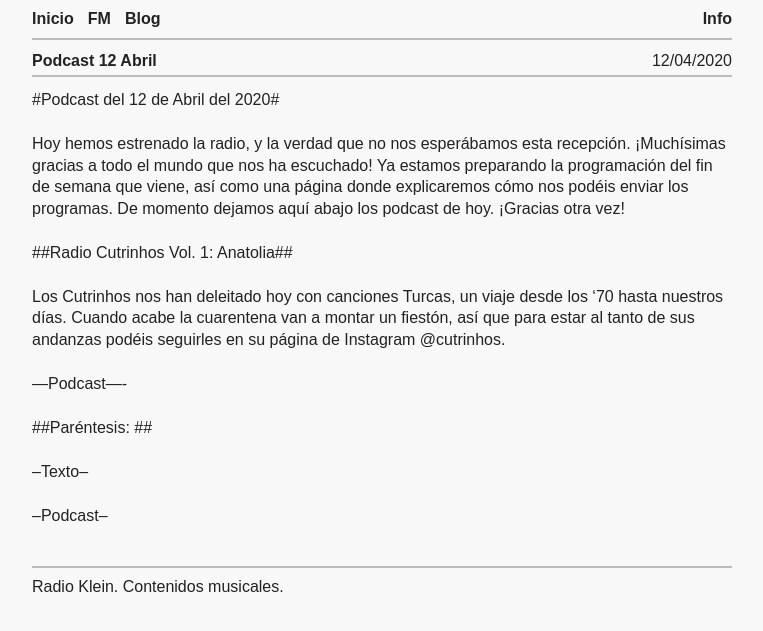
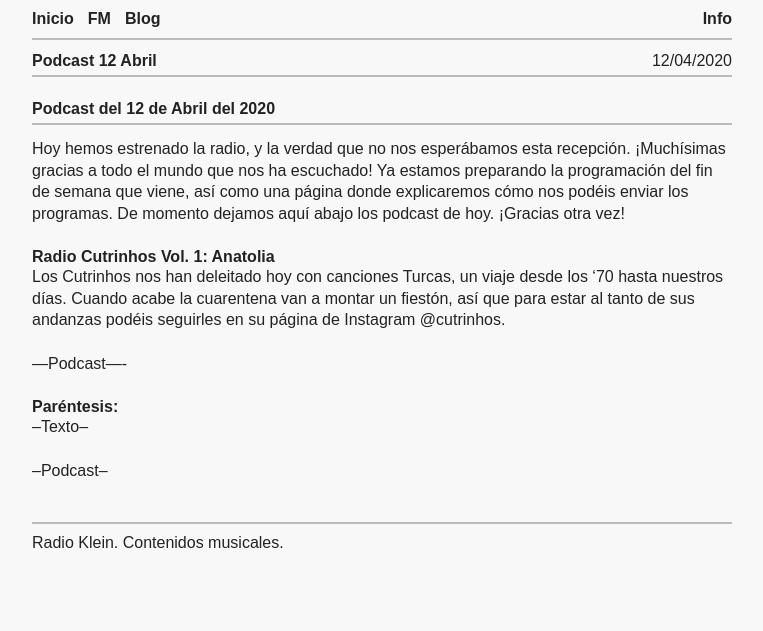
Before and after one commit to haztecaso/radio-klein, a Jekyll site: the page built from _posts/2020-04-12-podcast.md, in a window 1280 px wide. Shown: the top 631 px of the page, without its empty margins (258-1021 px from the left). Built offline with Jekyll 4.4.1, drawn with Linux system fonts in a browser that asks for light colours.

Commit message:
Automated commit

```diff
--- a/_posts/2020-04-12-podcast.md
+++ b/_posts/2020-04-12-podcast.md
@@ -3,7 +3,7 @@ layout: post
 date: 2020-04-12 20:19
 title: Podcast 12 Abril
 ---
-#Podcast del 12 de Abril del 2020#
+# Podcast del 12 de Abril del 2020
 
 
 Hoy hemos estrenado la radio, y la verdad que no nos esperábamos esta recepción. ¡Muchísimas gracias a todo el mundo que nos ha escuchado! Ya estamos preparando la programación del fin de semana que viene, así como una página donde explicaremos cómo nos podéis enviar los programas.
@@ -12,14 +12,14 @@ De momento dejamos aquí abajo los podcast de hoy.
 
 <!--more-->
 
-##Radio Cutrinhos Vol. 1: Anatolia##
+## Radio Cutrinhos Vol. 1: Anatolia
 
 Los Cutrinhos nos han deleitado hoy con canciones Turcas, un viaje desde los '70 hasta nuestros días. Cuando acabe la cuarentena van a montar un fiestón, así que para estar al tanto de sus andanzas podéis seguirles en su página de Instagram @cutrinhos.
 
 
 ---Podcast----
 
-##Paréntesis: ##
+## Paréntesis:
 
 --Texto--
 
```
